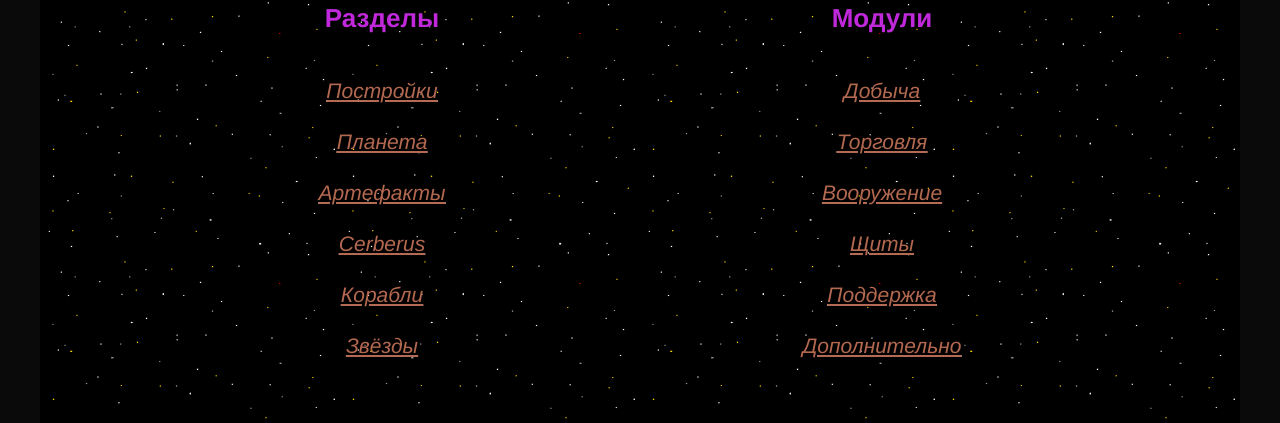
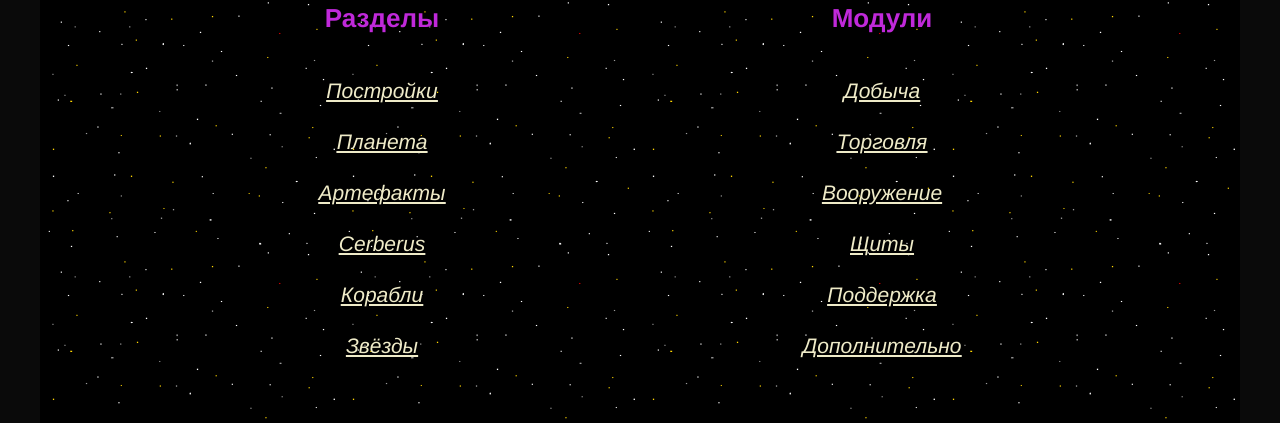
Before and after one commit to olgam1711/hades_star, a website: page source/index.html in a window 1280 px wide. Shown: the part 350-773 px from the top of the page. Drawn offline with nearby package versions, Linux system fonts and the light colour scheme; files that its build step writes are made by us from their sources.

Commit message:
цвет ссылок

```diff
--- a/source/less/blocks/list.less
+++ b/source/less/blocks/list.less
@@ -16,7 +16,7 @@
 }
 
 .list__item a {
-  color: #b56951fc;
+  color: #efebc8;
 }
 
 .list__item--mod {
```
